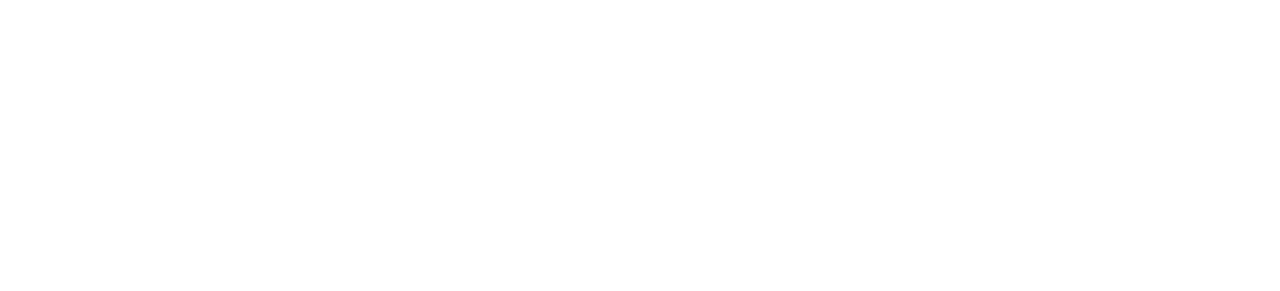
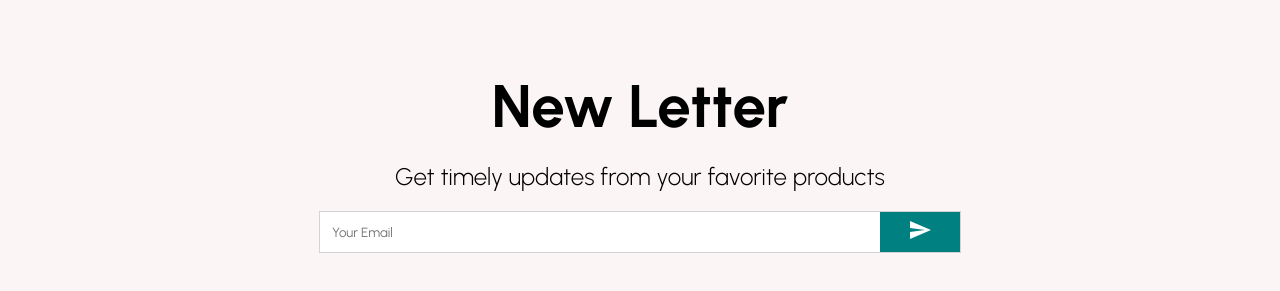
Before and after one commit to TruongDayx2/Ecommerce-MERN, a React (Create React App) app in the folder client/shopping/: page / in a window 1280 px wide. Shown: the part 2535-2826 px from the top of the page. Before the commit the page ends 2456 px from the top, so only its background shows below. Built offline with nearby package versions, Linux system fonts and the light colour scheme.

Commit message:
Home: Send letter

```diff
--- /dev/null
+++ b/client/shopping/src/components/newLetter/NewLetter.jsx
@@ -0,0 +1,23 @@
+import React from 'react'
+import { Send } from "@material-ui/icons";
+
+import './newLetter.css'
+
+const NewLetter = () => {
+  return (
+    <div>
+      <div className="letter_container">
+        <h1 className="letter_title">New Letter</h1>
+        <p className="letter_desc">Get timely updates from your favorite products</p>
+        <div className="letter_inputContainet">
+            <input type="text" className="letter_input" placeholder='Your Email'/>
+            <button className="letter_btn">
+                <Send/>
+            </button>
+        </div>
+      </div>
+    </div>
+  )
+}
+
+export default NewLetter
--- /dev/null
+++ b/client/shopping/src/components/newLetter/newLetter.css
@@ -0,0 +1,42 @@
+.letter_container{
+    height: 60vh;
+    background-color: #fcf5f5;
+    display: flex;
+    align-items: center;
+    justify-content: center;
+    flex-direction: column;
+}
+
+.letter_title{
+    font-size: 60px;
+    margin-bottom: 20px;
+}
+
+.letter_desc{
+    font-size: 24px;
+    font-weight: 300;
+    margin-bottom: 20px;
+}
+
+.letter_inputContainet{
+    width: 50%;
+    height: 40px;
+    background-color: white;
+    display: flex;
+    justify-content: space-between;
+    border: solid 1px lightgray
+}
+
+.letter_input{
+    border: none;
+    flex:8;
+    padding-left: 12px;
+}
+
+.letter_btn{
+    flex:1;
+    border: none;
+    cursor: pointer;
+    background-color: teal;
+    color: white;
+}
--- a/client/shopping/src/pages/Home.jsx
+++ b/client/shopping/src/pages/Home.jsx
@@ -4,6 +4,7 @@
 import Chat from '../components/chatbot/Chat'
 import Categories from '../components/category/Categories'
 import Products from '../components/product/Products'
+import NewLetter from '../components/newLetter/NewLetter'
 
 const Home = () => {
   return (
@@ -12,6 +13,7 @@
       <Slider/>
       <Categories/>
       <Products/>
+      <NewLetter/>
       <Chat/>
     </div>
   )
```
